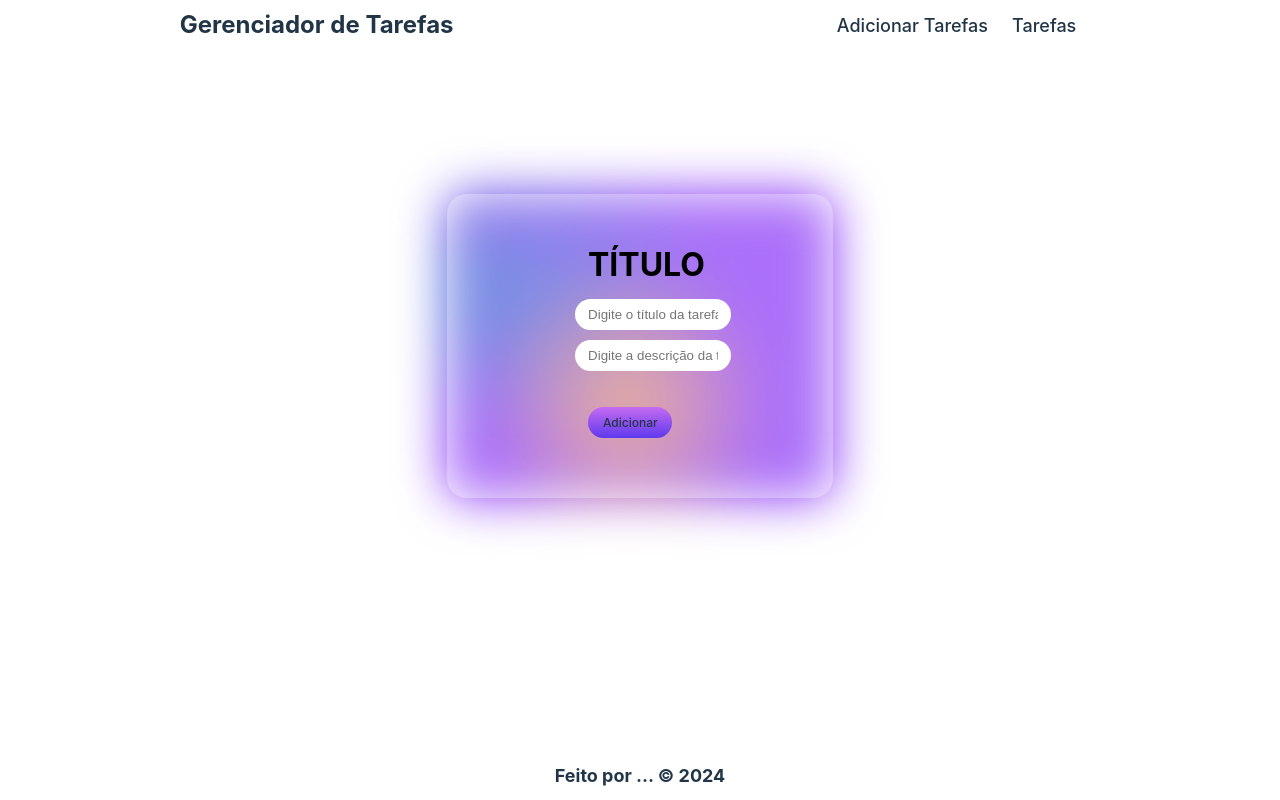
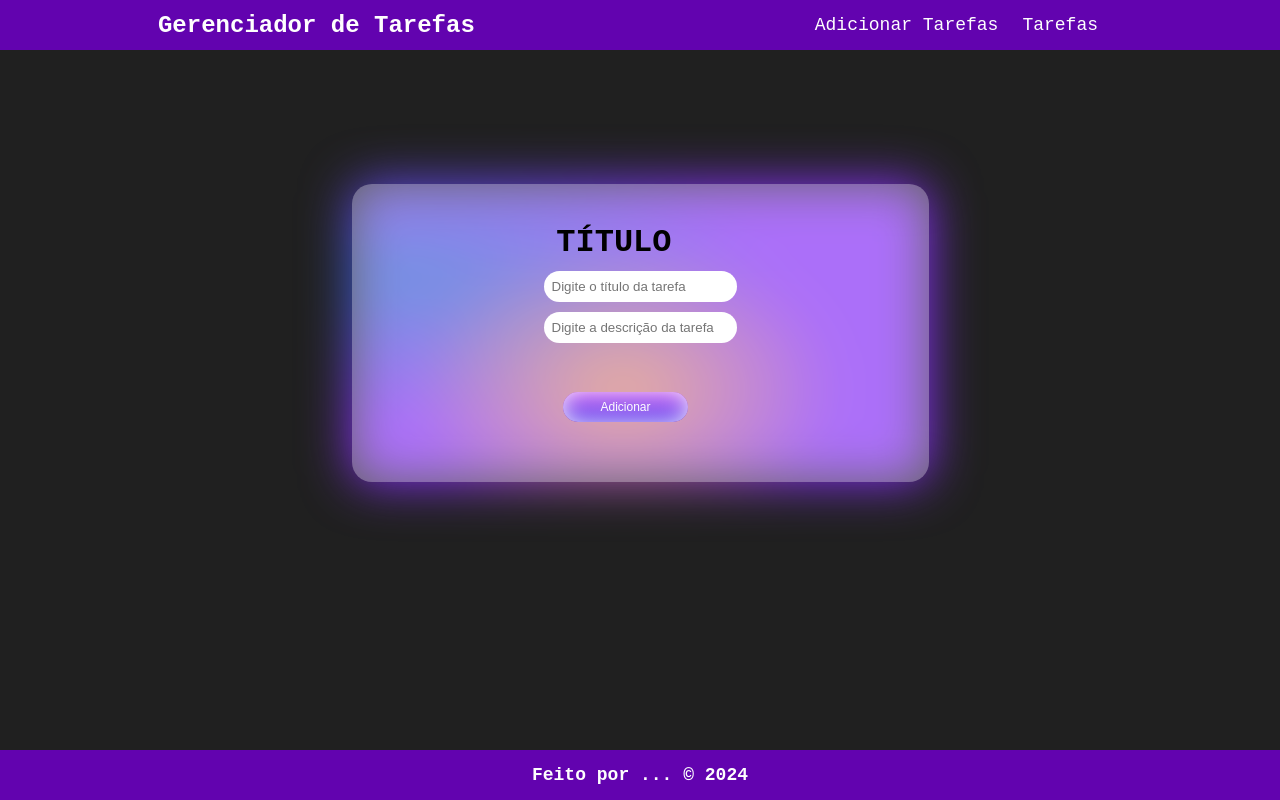
Before and after one commit to NicollasLuz/EditTaks, a React (Vite) app: page / in a window 1280 px wide. Built offline with nearby package versions, Linux system fonts and the light colour scheme.

Commit message:
terminando css geral

```diff
--- a/src/components/Card/Card.module.css
+++ b/src/components/Card/Card.module.css
@@ -177,7 +177,7 @@
         display: block;
         overflow: hidden;
         margin-left: 80%;
-        margin-top: -18%;
+        margin-top: -20.5%;
     }
 
     .checkboxWrapper .label {
--- a/src/components/Card/index.jsx
+++ b/src/components/Card/index.jsx
@@ -19,7 +19,7 @@ function Card ({titulo, afazer}){
                 id="check1-61"
                 />
                 <label htmlFor="check1-61" className={styles.label}>
-                <svg width={45} height={45} viewBox="0 0 95 95">
+                <svg width={55} height={55} viewBox="0 0 95 95">
                     <rect
                     x={30}
                     y={20}
--- a/src/components/Header/Header.module.css
+++ b/src/components/Header/Header.module.css
@@ -138,66 +138,3 @@
         width: 0;
         height: 0;
     }
-
-  /* O slider */
-    .slider {
-        position: absolute;
-        cursor: pointer;
-        top: 0;
-        left: 0;
-        right: 0;
-        bottom: 0;
-        background-color: #fdfefedc;
-        transition: 1s;
-        border-radius: 30px;
-    }
-
-    .slider:before {
-        position: absolute;
-        content: "";
-        height: 1.1em;
-        width: 1.1em;
-        left: 0.2em;
-        top: 13%;
-        bottom: 0.35em;
-        transition: 1s;
-        border-radius: 50%;
-        box-shadow: rgba(0, 0, 0, 0.17) 0px -10px 10px 0px inset,
-        rgba(0, 0, 0, 0.09) 0px -1px 15px -8px;
-        background-color: #ff99fd;
-        background-image: radial-gradient(at 81% 39%, hsla(327,79%,79%,1) 0px, transparent 50%),
-        radial-gradient(at 11% 72%, hsla(264,64%,79%,1) 0px, transparent 50%),
-        radial-gradient(at 23% 20%, hsla(75,98%,71%,1) 0px, transparent 50%);
-    }
-
-    .input__check:checked + .slider {
-        background-color: #17202a;
-    }
-
-    .input__check:checked + .slider:before {
-        transform: translateX(1em);
-    }
-
-    @keyframes toggle__animation {
-        0%, 100% {
-        transform: translateY(-3px) rotateX(15deg) rotateY(-20deg);
-        }
-
-        50% {
-        transform: translateY(0px) rotateX(15deg) rotateY(-20deg);
-        }
-    }
-
-    /* Modo claro */
-    .light-mode {
-        background-color: #ffffff;
-        color: black;
-        transition: background-color 1s ease, color 1s ease;
-    }
-
-    /* Modo escuro */
-    .dark-mode {
-        background-color: #121212;
-        color: #ffffff;
-        transition: background-color 1s ease, color 1s ease;
-    }
--- a/src/index.css
+++ b/src/index.css
@@ -1,68 +1,24 @@
 :root {
-  font-family: Inter, system-ui, Avenir, Helvetica, Arial, sans-serif;
-  line-height: 1.5;
-  font-weight: 400;
-
-  color-scheme: light dark;
-  color: rgba(255, 255, 255, 0.87);
-  background-color: #202020;
-
+  font-family: 'Fira Code', monospace;
   font-synthesis: none;
   text-rendering: optimizeLegibility;
   -webkit-font-smoothing: antialiased;
   -moz-osx-font-smoothing: grayscale;
+  -webkit-text-size-adjust: 100%;
+  background-color: #202020;
+
+  --primary: #6203af;
+  --secondary: #068a7f;
+  --terceary: #533483;
+  --red: #df731b;
+  --soft-white: #f1f1f1;
+  --white: #fefefe;
+  --black: #111;
+  --gray: #222222;
 }
 
-a {
-  font-weight: 500;
-  color: #646cff;
-  text-decoration: inherit;
+* {
+  margin: 0;
+  padding: 0;
+  box-sizing: border-box;
 }
-a:hover {
-  color: #535bf2;
-}
-
-body {
-  margin: 0;
-  display: flex;
-  place-items: center;
-  min-width: 320px;
-  min-height: 100vh;
-}
-
-h1 {
-  font-size: 3.2em;
-  line-height: 1.1;
-}
-
-button {
-  border-radius: 8px;
-  border: 1px solid transparent;
-  padding: 0.6em 1.2em;
-  font-size: 1em;
-  font-weight: 500;
-  font-family: inherit;
-  background-color: #1a1a1a;
-  cursor: pointer;
-  transition: border-color 0.25s;
-}
-button:hover {
-  border-color: #646cff;
-}
-button:focus,
-button:focus-visible {
-  outline: 4px auto -webkit-focus-ring-color;
-}
-
-@media (prefers-color-scheme: light) {
-  :root {
-    color: #213547;
-    background-color: #ffffff;
-  }
-  a:hover {
-    color: #747bff;
-  }
-  button {
-    background-color: #f9f9f9;
-  }
-}
--- a/src/pages/Adicionartarefas/AdicionarTarefas.module.css
+++ b/src/pages/Adicionartarefas/AdicionarTarefas.module.css
@@ -1,15 +1,14 @@
     .input__container {
-        max-width: 200px;
+        max-width: 200em;
         display: flex;
         flex-direction: column;
         gap: 10px;
         background: rgba(255, 255, 255, 0.3);
         padding: 60px;
-        padding-left: 10%;
-        padding-right: 10%;
+        padding-left: 15%;
+        padding-right: 15%;
         border-radius: 20px;
         position: absolute;
-        margin-left: 100%;
         margin-top: 12%;
     }
 
@@ -43,8 +42,6 @@
         outline: none;
         width: 100%;
         padding: 0.6em;
-        padding-left: 10%;
-        padding-right: 10%;
         border-radius: 20px;
         background: #fff;
         transition: background 300ms, color 300ms;
--- a/src/pages/Tarefas/index.jsx
+++ b/src/pages/Tarefas/index.jsx
@@ -1,15 +1,17 @@
 import Card from "../../components/Card"
+import Container from '../../components/Container'
 
 
 
 function Tarefas(){
     return (
-
-        <Card
-            className="card1"
-            titulo={"Mario"}
-            afazer={"limpar"}
-        />
+        <Container>
+            <h1>Tarefas</h1>
+            <Card
+                titulo={"Mario"}
+                afazer={"limpar"}
+            />
+        </Container>
 
     );
 }
```
Also changed, not shown: src/App.css (deleted, +0 -118 lines).
